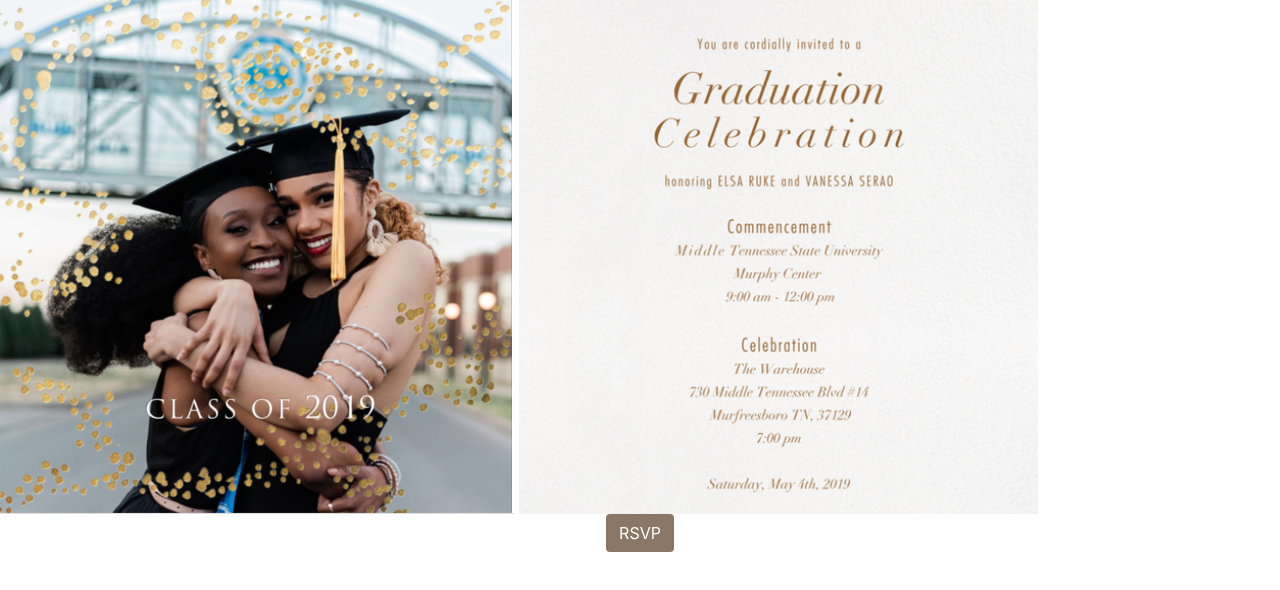
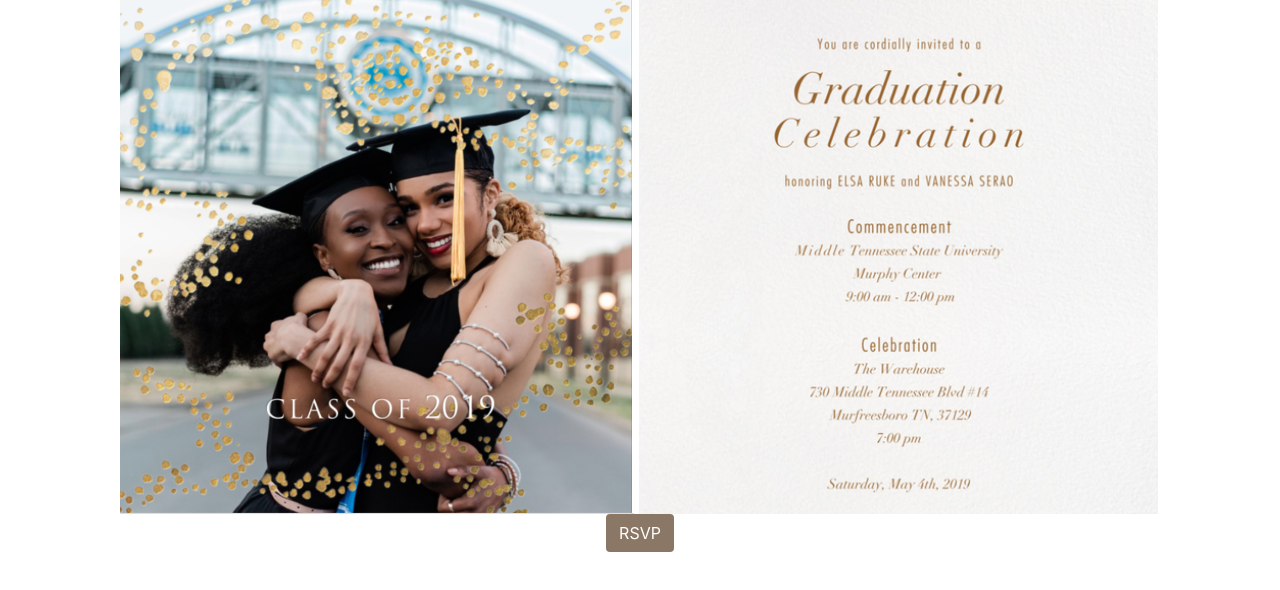
Before and after one commit to GraduationInvitation/Invitation, a plain HTML site: page index.html in a window 1280 px wide. Drawn offline with nearby package versions, Linux system fonts and the light colour scheme.

Commit message:
"updates"

```diff
--- a/index.html
+++ b/index.html
@@ -6,7 +6,7 @@
  <link rel="stylesheet" type="text/css" media="screen" href="index.css" />
 
     <head>
-        <div class="invitation">
+        <div class="text-center">
             <img src="images/invit1.PNG" alt="graduation-picture">
             <img src="images/invit2.PNG" alt="graduation-text" width="521" height="514">
         </div>
```
